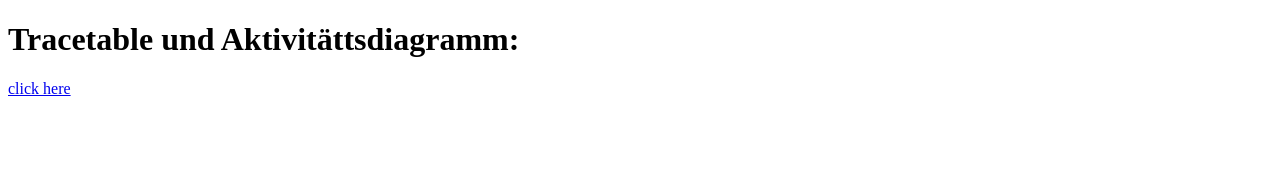
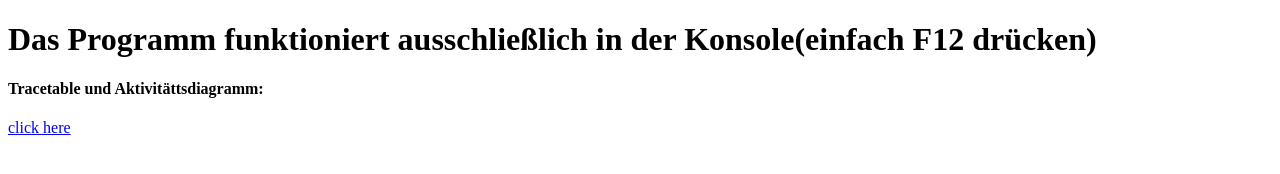
Before and after one commit to Jonas090405/EiA_SoSe24, a plain HTML site: page L01_Recap&Foundation/A01_RandomPoem/index.html in a window 1280 px wide. Drawn offline with Linux system fonts and the light colour scheme.

Commit message:
kleinen fehler gefixed

```diff
--- a/L01_Recap&Foundation/A01_RandomPoem/index.html
+++ b/L01_Recap&Foundation/A01_RandomPoem/index.html
@@ -5,9 +5,11 @@
     <meta name="viewport" content="width=device-width, initial-scale=1.0">
     <title>Random Poem</title>
     <link rel="stylesheet" href="style.css">
+    <script src="index.js"></script>
 </head>
 <body>
-    <h1>Tracetable und Aktivitättsdiagramm: </h1>
+    <h1>Das Programm funktioniert ausschließlich in der Konsole(einfach F12 drücken)</h1>
+    <h4>Tracetable und Aktivitättsdiagramm: </h1>
     <a href="seite2.html">click here</a>
 </body>
 </html>
```
